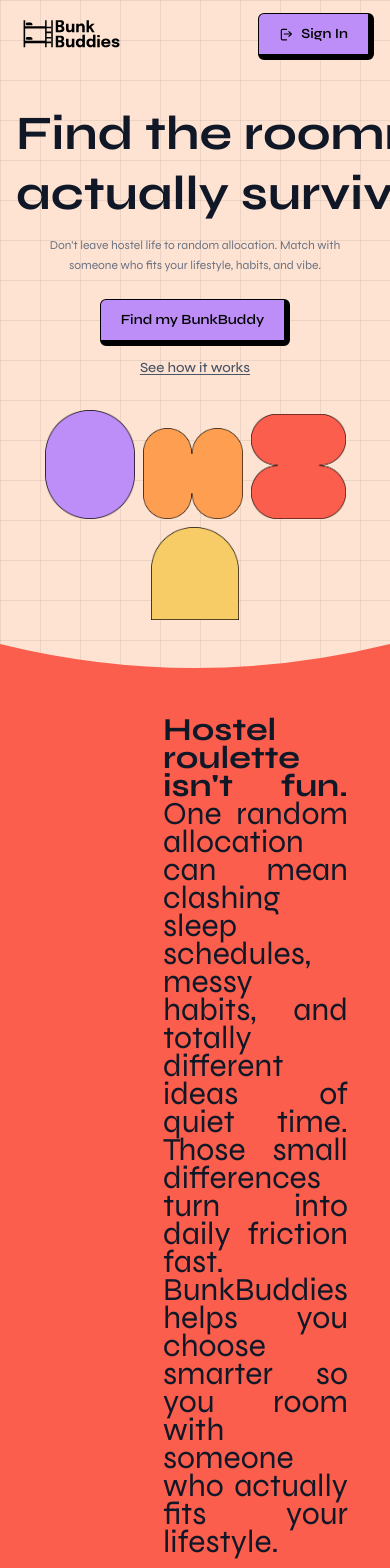
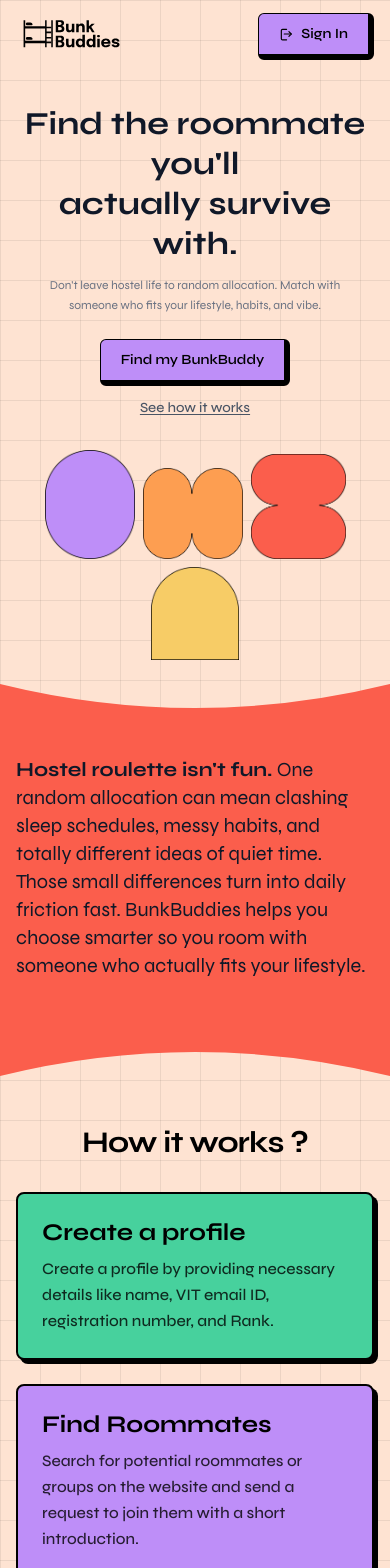
Before and after one commit to Rishi-Heda/BunkBuddies-Frontend, a Next.js app: page / in a window 390 px wide. Shown: the top 1568 px of the page. Built offline with nearby package versions, Linux system fonts and the light colour scheme.

Commit message:
fix: responsiveness of hero section and footer

```diff
--- a/src/app/components/Footer.js
+++ b/src/app/components/Footer.js
@@ -43,15 +43,16 @@ export default function Footer() {
         </svg>
       </div>
 
-      <div className="-mt-px bg-[#B78AF1] px-0 pb-10 pt-4 sm:px-0 sm:pb-12 md:px-0 md:pb-14">
+      <div className="-mt-px bg-[#B78AF1] px-4 pb-10 pt-4 sm:px-6 sm:pb-12 md:px-0 md:pb-14">
         <div className="mx-auto flex w-full max-w-none flex-col gap-10 md:flex-row md:items-end md:justify-between">
-          <div className="flex flex-col gap-9 md:gap-10" style={{ paddingLeft: 51 }}>
+          <div className="flex flex-col gap-9 pl-0 sm:pl-0 md:pl-[51px] md:gap-10">
+            <div className="flex w-full items-start justify-between gap-4 md:flex-col md:justify-start">
               <Image
                 src="/logo.svg"
                 alt="BunkBuddies logo"
                 width={240}
                 height={100}
-              className="h-auto w-44 sm:w-48 md:w-52"
+                className="h-auto w-32 sm:w-40 md:w-52"
               />
 
               <Image
@@ -59,8 +60,9 @@ export default function Footer() {
                 alt="VinnovateIT logo"
                 width={300}
                 height={90}
-              className="h-auto w-44 sm:w-48 md:w-[230px]"
+                className="h-auto w-32 sm:w-40 md:w-[230px]"
               />
+            </div>
 
             {/* Social icons aligned to VinnovateIT logo width */}
             <div className="relative">
@@ -81,7 +83,7 @@ export default function Footer() {
             </div>
           </div>
 
-          <div className="max-w-[320px] text-black md:pb-2 md:text-right" style={{ paddingRight: 51 }}>
+          <div className="max-w-[320px] text-black md:pb-2 md:text-right md:pr-[51px]">
             <h3 className="text-[24px] font-bold font-sans leading-tight" style={{ fontWeight: 700 }}>
               Contact Us
             </h3>
@@ -91,7 +93,7 @@ export default function Footer() {
                 <IoMdMail className="h-6 w-6 shrink-0" />
                 <a
                   href="mailto:vinnovateit@vit.ac.in"
-                  className="hover:underline text-[20px] leading-tight sm:text-[20px] md:text-[20px] lg:text-[20px]"
+                  className="hover:underline text-[16px] leading-tight sm:text-[18px] md:text-[20px] lg:text-[20px] break-all sm:break-normal"
                 >
                   vinnovateit@vit.ac.in
                 </a>
@@ -106,7 +108,7 @@ export default function Footer() {
                 >
                   <path d="M12 2.5A7.5 7.5 0 0 0 4.5 10c0 5.65 6.53 11.05 7.02 11.45a.75.75 0 0 0 .96 0C12.97 21.05 19.5 15.65 19.5 10A7.5 7.5 0 0 0 12 2.5Zm0 9.75A2.25 2.25 0 1 1 12 7.75a2.25 2.25 0 0 1 0 4.5Z" />
                 </svg>
-                <p className="leading-tight text-[20px] sm:text-[20px] md:text-[20px] lg:text-[20px]">
+                <p className="leading-tight text-[16px] sm:text-[18px] md:text-[20px] lg:text-[20px]">
                   VIT, Vellore Campus
                   <br />
                   Tiruvallam Road,
--- a/src/app/components/HowItWorks.js
+++ b/src/app/components/HowItWorks.js
@@ -39,7 +39,7 @@ const HowItWorks = () => {
       <div className="max-w-6xl mx-auto grid grid-cols-1 md:grid-cols-2 gap-8 items-center">
         {/* Left Side: Title */}
         <div className="flex justify-center md:justify-start">
-          <h2 className="text-4xl md:text-5xl font-bold text-black tracking-tight">
+          <h2 className="text-3xl md:text-5xl font-bold text-black tracking-tight text-center md:text-left">
             How it works ?
           </h2>
         </div>
@@ -49,9 +49,9 @@ const HowItWorks = () => {
           {steps.map((step) => (
             <div
               key={step.id}
-              className={`${step.bgColor} p-6 border-2 border-black rounded-lg shadow-[4px_4px_0px_0px_rgba(0,0,0,1)] transition-transform hover:-translate-y-1`}
+              className={`${step.bgColor} p-6 border-2 border-black rounded-lg shadow-[4px_4px_0px_0px_rgba(0,0,0,1)] transition-transform hover:-translate-y-1 hover:animate-bounce-squash`}
             >
-              <h3 className="text-[32px] font-bold text-black mb-2 leading-tight">
+              <h3 className="text-[24px] sm:text-[28px] md:text-[32px] font-bold text-black mb-2 leading-tight">
                 {step.title}
               </h3>
               <p className="text-[16px] text-black/80 font-medium leading-relaxed">
@@ -66,3 +66,4 @@ const HowItWorks = () => {
 };
 
 export default HowItWorks;
+// Add custom bounce-squash animation to global styles if not present
--- a/src/app/components/Landing.js
+++ b/src/app/components/Landing.js
@@ -58,10 +58,10 @@ export default function Landing() {
           <section className="flex flex-col items-center text-center px-4 pt-8 sm:px-6 sm:pt-10 md:px-8">
           <div className="w-full flex flex-col items-center">
             <h1
-              className={`${heroSyne.className} text-[48px] font-bold leading-tight text-gray-900 mb-3 sm:mb-4 text-center w-full mx-auto`}
+              className={`${heroSyne.className} text-[32px] sm:text-[40px] md:text-[48px] font-bold leading-tight text-gray-900 mb-3 sm:mb-4 text-center w-full mx-auto`}
             >
-              <span className="block whitespace-nowrap">Find the roommate you'll</span>
-              <span className="block whitespace-nowrap">actually survive with.</span>
+              <span className="block whitespace-normal sm:whitespace-nowrap">Find the roommate you'll</span>
+              <span className="block whitespace-normal sm:whitespace-nowrap">actually survive with.</span>
             </h1>
 
             <p className="text-xs sm:text-sm md:text-base text-gray-500 leading-relaxed mb-6 sm:mb-8 px-2 sm:px-0 max-w-xs sm:max-w-md md:max-w-lg text-center">
@@ -129,10 +129,9 @@ export default function Landing() {
 
         {/* Body */}
         <section
-          className="flex-1 pt-6 pb-12 sm:pt-10 sm:pb-16 bg-[#FB5E4C] flex flex-col items-center text-center"
-          style={{ paddingLeft: '163px', paddingRight: '163px' }}
+          className="flex-1 pt-6 pb-12 sm:pt-10 sm:pb-16 bg-[#FB5E4C] flex flex-col items-center text-center px-4 sm:px-8 md:px-[163px]"
         >
-          <p className="text-[32px] font-normal text-justify leading-7 text-gray-900 max-w-[900px] mx-auto">
+          <p className="text-[20px] sm:text-[24px] md:text-[32px] font-normal text-left md:text-justify leading-7 text-gray-900 max-w-[900px] mx-auto">
             <strong>Hostel roulette isn't fun.</strong> One random allocation
             can mean clashing sleep schedules, messy habits, and totally
             different ideas of quiet time. Those small differences turn into
--- a/src/app/globals.css
+++ b/src/app/globals.css
@@ -24,3 +24,33 @@ body {
   color: var(--foreground);
   font-family: var(--font-syne), sans-serif;
 }
+
+@keyframes bounce-squash {
+  0%, 100% {
+    transform: translateY(0) scaleY(1);
+    animation-timing-function: cubic-bezier(0.8,0,1,1);
+  }
+  10% {
+    transform: translateY(-8px) scaleY(1.08);
+    animation-timing-function: cubic-bezier(0,0,0.2,1);
+  }
+  20% {
+    transform: translateY(-16px) scaleY(0.92);
+  }
+  30% {
+    transform: translateY(-8px) scaleY(1.04);
+  }
+  40% {
+    transform: translateY(0) scaleY(0.98);
+  }
+  50% {
+    transform: translateY(-4px) scaleY(1.02);
+  }
+  60%, 100% {
+    transform: translateY(0) scaleY(1);
+  }
+}
+
+.animate-bounce-squash {
+  animation: bounce-squash 0.7s;
+}
```
Lines whose indentation alone changed are shown as unchanged.
